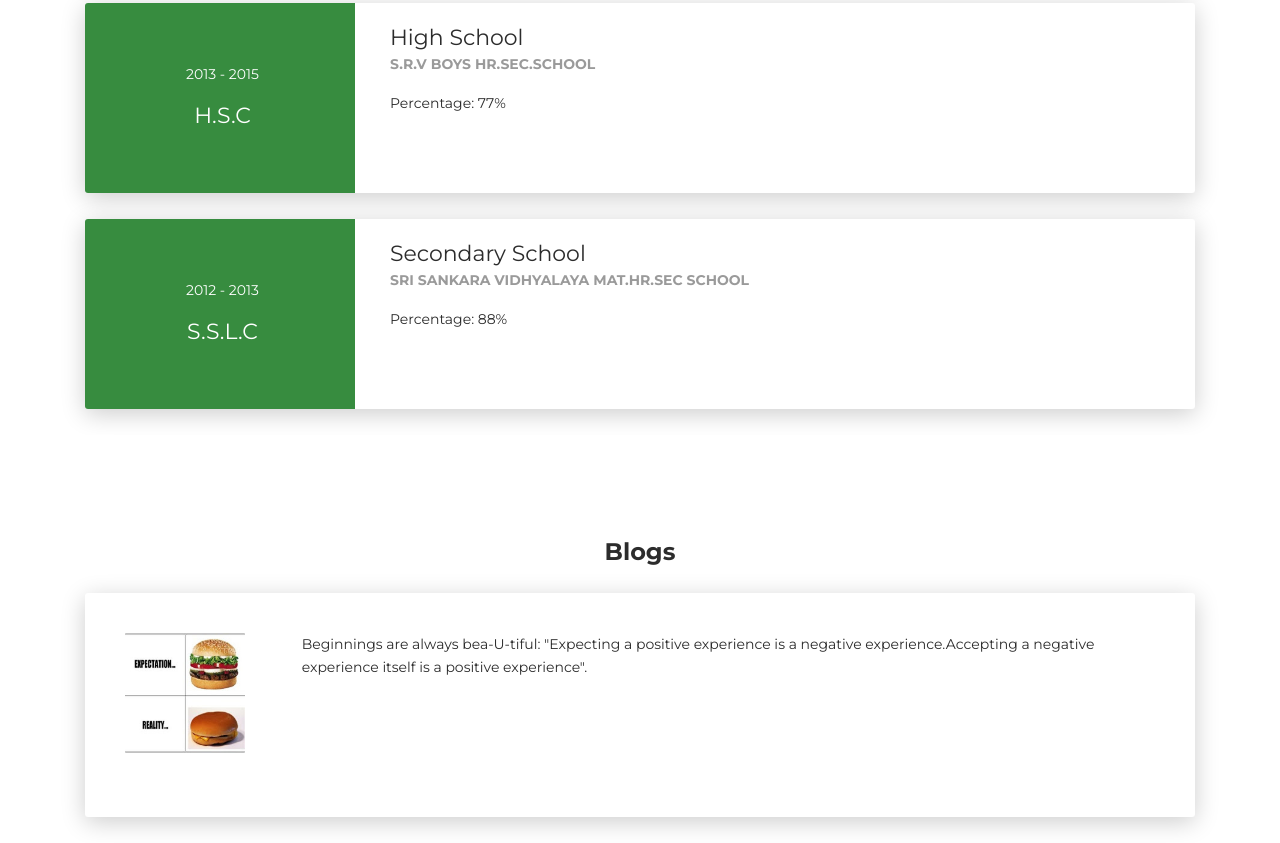
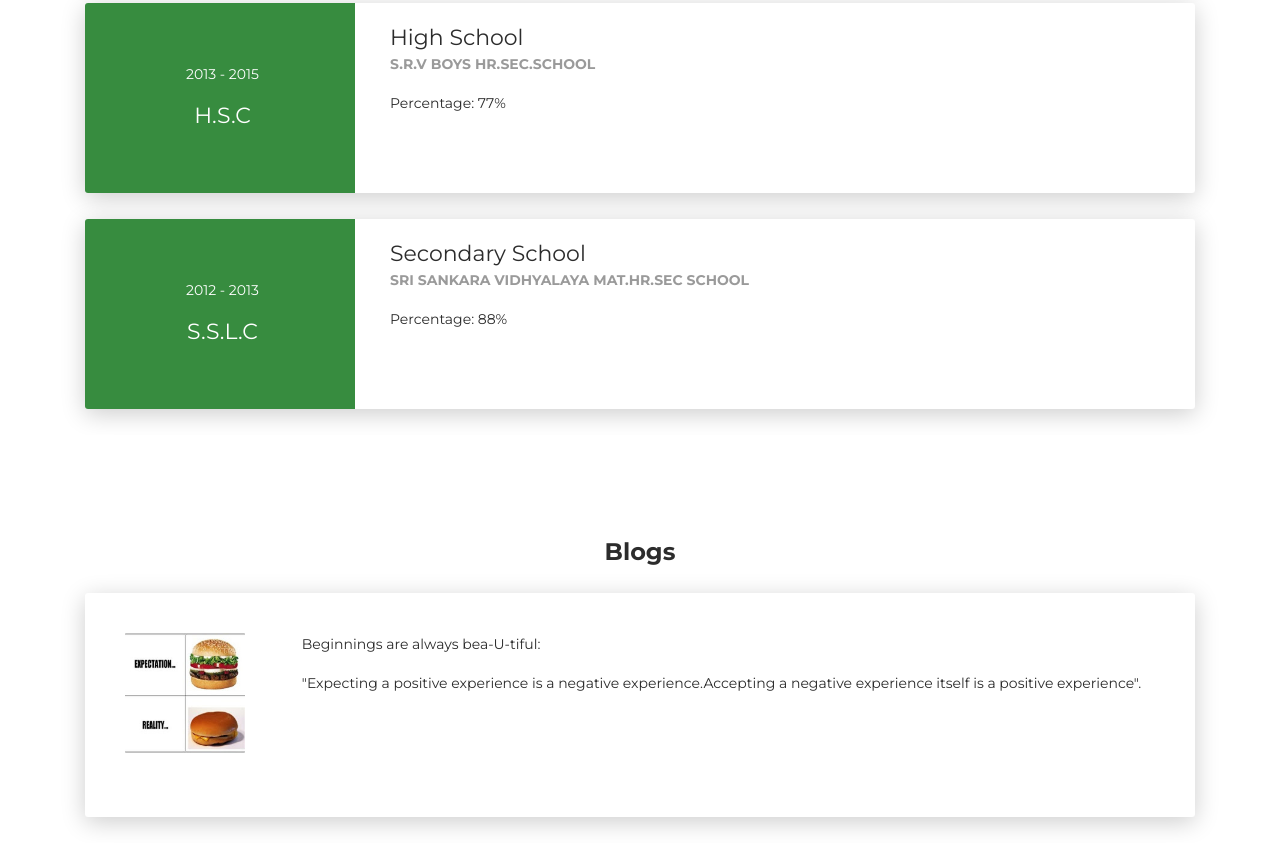
Before and after one commit to graja22/goutham.github.io, a plain HTML site: page index.html in a window 1280 px wide. Shown: the part 3504-4347 px from the top of the page. Drawn offline with Linux system fonts and the light colour scheme.

Commit message:
Update index.html

```diff
--- a/index.html
+++ b/index.html
@@ -613,8 +613,8 @@
                       <p class="category"> </p>
                     </div>
                     <div class="col-lg-10 col-md-9">
-                      <p> Beginnings are always bea-U-tiful:
-                        "Expecting a positive experience is a negative experience.Accepting a negative experience itself is a positive experience".</p>
+                      <p> Beginnings are always bea-U-tiful:</p>
+                        <p>"Expecting a positive experience is a negative experience.Accepting a negative experience itself is a positive experience".</p>
                     </div>
                   </div>
                 </div>
@@ -639,89 +639,6 @@
           </div>
         </div> -->
       </div>
-      <!-- <div class="section" id="contact">
-        <div class="cc-contact-information" style="background-image: url('images/staticmap.png');">
-          <div class="container">
-            <div class="cc-contact">
-              <div class="row">
-                <div class="col-md-9">
-                  <div class="card mb-0" data-aos="zoom-in">
-                    <div class="h4 text-center title">Contact Me</div>
-                    <div class="row">
-                      <div class="col-md-6">
-                        <div class="card-body">
-                          <form action="https://formspree.io/your@email.com" method="POST">
-                            <div class="p pb-3"><strong>Feel free to contact me </strong></div>
-                            <div class="row mb-3">
-                              <div class="col">
-                                <div class="input-group"><span class="input-group-addon"><i
-                                      class="fa fa-user-circle"></i></span>
-                                  <input class="form-control" type="text" name="name" placeholder="Name"
-                                    required="required" />
-                                </div>
-                              </div>
-                            </div>
-                            <div class="row mb-3">
-                              <div class="col">
-                                <div class="input-group"><span class="input-group-addon"><i
-                                      class="fa fa-file-text"></i></span>
-                                  <input class="form-control" type="text" name="Subject" placeholder="Subject"
-                                    required="required" />
-                                </div>
-                              </div>
-                            </div>
-                            <div class="row mb-3">
-                              <div class="col">
-                                <div class="input-group"><span class="input-group-addon"><i
-                                      class="fa fa-envelope"></i></span>
-                                  <input class="form-control" type="email" name="_replyto" placeholder="E-mail"
-                                    required="required" />
-                                </div>
-                              </div>
-                            </div>
-                            <div class="row mb-3">
-                              <div class="col">
-                                <div class="form-group">
-                                  <textarea class="form-control" name="message" placeholder="Your Message"
-                                    required="required"></textarea>
-                                </div>
-                              </div>
-                            </div>
-                            <div class="row">
-                              <div class="col">
-                                <button class="btn btn-primary" type="submit">Send</button>
-                              </div>
-                            </div>
-                          </form>
-                        </div>
-                      </div>
-                      <div class="col-md-6">
-                        <div class="card-body">
-                          <p class="mb-0"><strong>Address </strong></p>
-                          <p class="pb-2">140, City Center, New York, U.S.A</p>
-                          <p class="mb-0"><strong>Phone</strong></p>
-                          <p class="pb-2">+1718-111-0011</p>
-                          <p class="mb-0"><strong>Email</strong></p>
-                          <p>anthony@company.com</p>
-                        </div>
-                      </div>
-                    </div>
-                  </div>
-                </div>
-              </div>
-            </div>
-          </div>
-        </div>
-      </div>
-    </div>
-  </div> -->
-  <!-- <footer class="footer">
-      <div class="container text-center"><a class="cc-facebook btn btn-link" href="#"><i class="fa fa-facebook fa-2x " aria-hidden="true"></i></a><a class="cc-twitter btn btn-link " href="#"><i class="fa fa-twitter fa-2x " aria-hidden="true"></i></a><a class="cc-google-plus btn btn-link" href="#"><i class="fa fa-google-plus fa-2x" aria-hidden="true"></i></a><a class="cc-instagram btn btn-link" href="#"><i class="fa fa-instagram fa-2x " aria-hidden="true"></i></a></div>
-      <div class="h4 title text-center">Anthony Barnett</div>
-      <div class="text-center text-muted">
-        <p>&copy; Creative CV. All rights reserved.<br>Design - <a class="credit" href="https://templateflip.com" target="_blank">TemplateFlip</a></p>
-      </div>
-    </footer> -->
   <script src="js/core/jquery.3.2.1.min.js"></script>
   <script src="js/core/popper.min.js"></script>
   <script src="js/core/bootstrap.min.js"></script>
```
